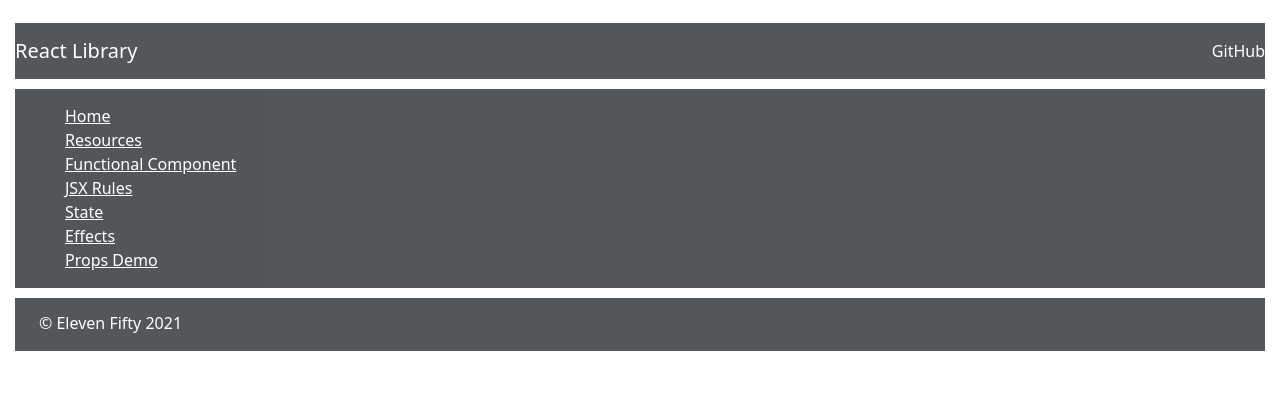
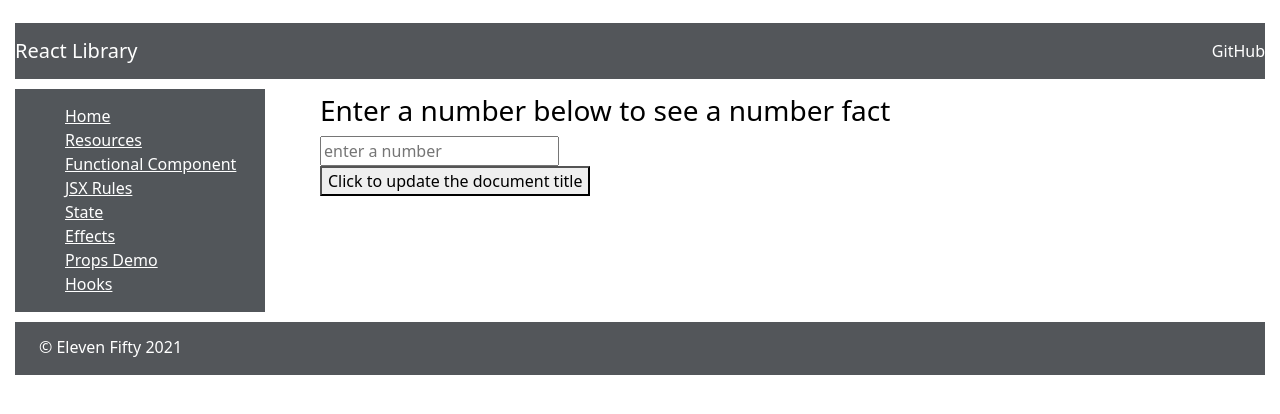
Before and after one commit to bltitus82/react-fundamentals-red-badge, a React (Create React App) app in the folder react-fundamentals/: page /hooks in a window 1280 px wide. Shown: the top 414 px of the page. Built offline with nearby package versions, Linux system fonts and the light colour scheme.

Commit message:
React Module 7

```diff
--- /dev/null
+++ b/react-fundamentals/src/components/concepts/Hooks.js
@@ -0,0 +1,70 @@
+import React, {useState, useEffect} from 'react';
+
+const Hooks = () => {
+    const [query, setQuery] = useState('');
+    const [results, setResults] = useState({});
+
+    const fetcher = () => {
+        fetch(`https://swapi.dev/api/people/${query}`)
+        .then(res => res.json())
+        .then(json => {
+            console.log(json)
+            setResults(json);
+        })
+    }
+
+    return(
+        <div className="main">
+            <div className="mainDiv">
+                <input value={query} onChange={e => setQuery(e.target.value)} placeholder="enter your sw character number"/>
+                <button onClick={() => fetcher()}>Click for Character!</button>
+                {results ? <h2>{results.name}</h2> : <div></div>}
+            </div>
+        </div>
+    )
+}
+
+
+const Hooks2 = () => {
+    const [results, queryNum, setQueryNum] = useNumHook('')
+    const [clicks, setClicks] = useClicks(0);
+
+    return(
+        <div className="main">
+            <div className="mainDiv">
+                <h3>Enter a number below to see a number fact</h3>
+                <input value={queryNum} onChange={e => setQueryNum(e.target.value)} placeholder="enter a number" />
+                {results ? <h2>{results}</h2> : <div></div>}
+                <button onClick={() => setClicks(clicks + 1)}>Click to update the document title</button>
+            </div>
+        </div>
+    )
+}
+
+const useNumHook = (num) => {
+    const[queryNum, setQueryNum] = useState(num);
+    const[results, setResults] = useState('');
+
+useEffect(() => {
+    if (queryNum !== ''){
+        fetch(`http://numbersapi.com/${queryNum}`)
+        .then(res => res.text())
+        .then(json => {
+            setResults(json);console.log(json)
+        })
+    }
+}, [queryNum])
+
+    return [results, queryNum, setQueryNum];
+}
+
+const useClicks = (initCount) => {
+    const [clicks, setClicks] = useState(initCount);
+
+    useEffect(() => {
+        document.title = `You have clicked ${clicks} times.`;
+    }, [clicks])
+    return [clicks, setClicks]
+}
+
+export default Hooks2;
--- a/react-fundamentals/src/components/site/Sidebar.js
+++ b/react-fundamentals/src/components/site/Sidebar.js
@@ -10,6 +10,7 @@
 import State from '../concepts/State';
 import Effects from '../concepts/Effects';
 import PropsDemo from '../concepts/PropsDemo';
+import Hooks from '../concepts/Hooks';
 
 const Sidebar = () => {
     return(
@@ -23,6 +24,7 @@
                     <li><Link to='/state'>State</Link></li>
                     <li><Link to='/effects'>Effects</Link></li>
                     <li><Link to='/propsdemo'>Props Demo</Link></li>
+                    <li><Link to='hooks'>Hooks</Link></li>
                 </ul>
             </div>
             <div className='sidebar-route'>
@@ -35,6 +37,7 @@
                     <Route exact path='/state'><State /></Route>
                     <Route exact path='/effects'><Effects /></Route>
                     <Route exact path='/propsdemo'><PropsDemo /></Route>
+                    <Route exact path='/hooks'><Hooks /></Route>
                 </Switch>
             </div>
         </div>
```
